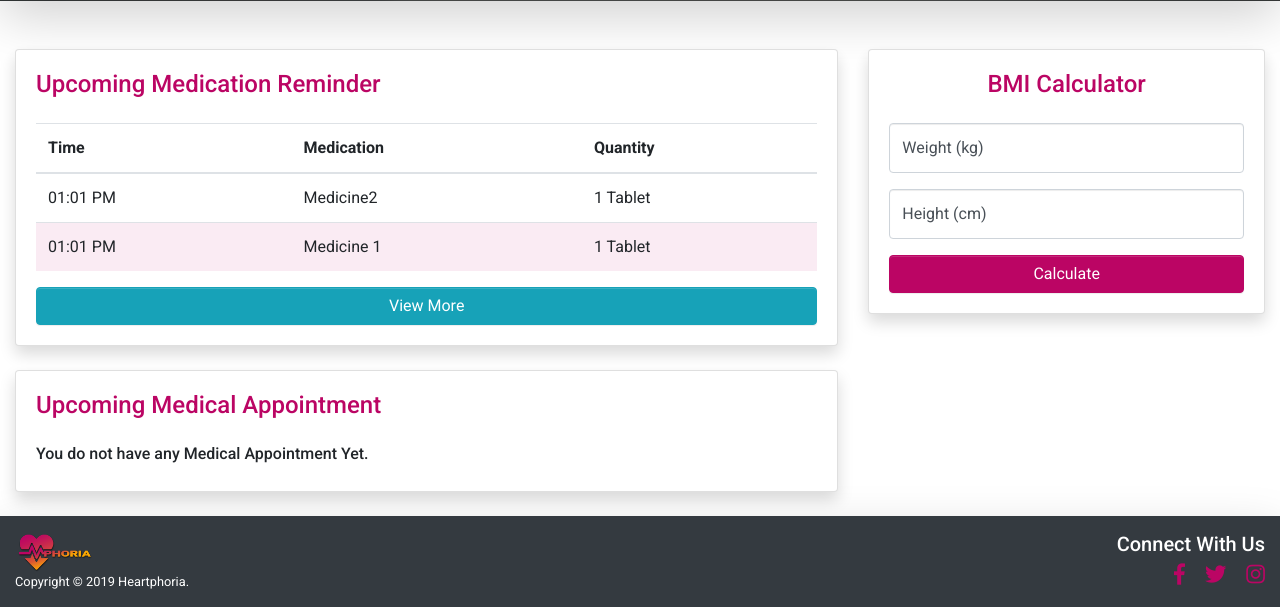
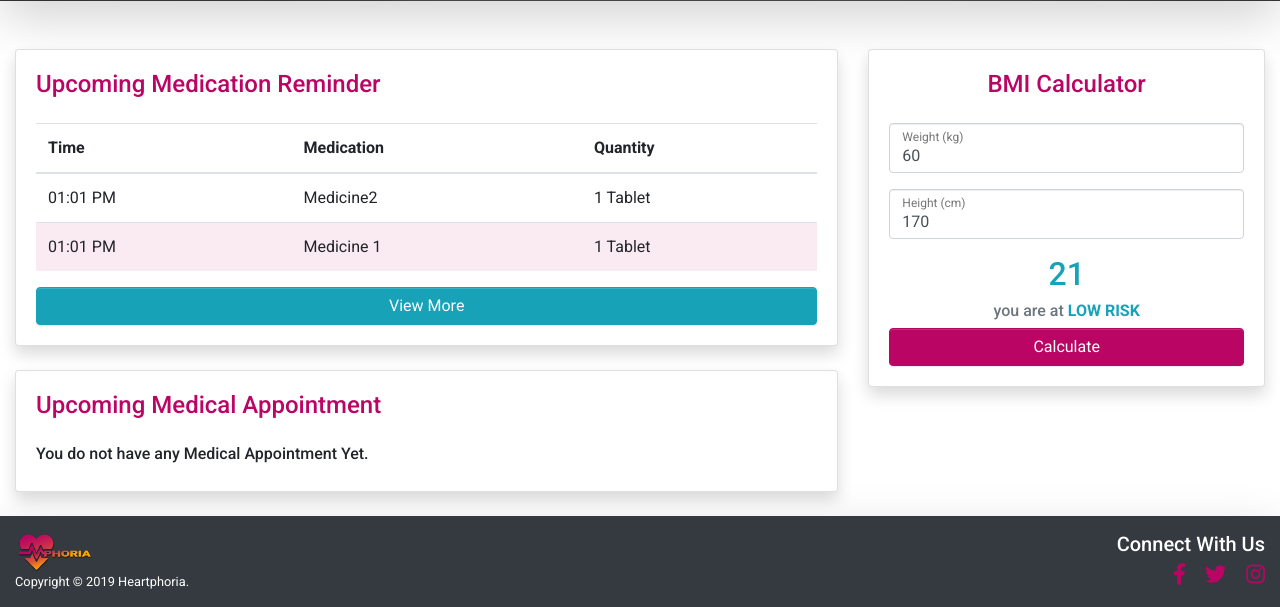
Before and after one commit to JDesignEra/heartphoria, a Flask app: page / in a window 1280 px wide. Shown: the part 455-1062 px from the top of the page. Run offline with Flask 2, Linux system fonts and the light colour scheme; a user stored in the database is signed in; data comes from the database, SQL or seed files in the repository; some libraries are stand-ins or nearby versions.

Commit message:
4.0.8-dev * [ general.py ] with BMI calculator. * [ user.py ] [ bmi.index ] default value to None. * [ index.html ] in ( templates/user/ ) [ bmi.index ] check. * [ index.html ] with BMI calculator.

```diff
--- a/heartphoria/blueprints/general.py
+++ b/heartphoria/blueprints/general.py
@@ -1,13 +1,31 @@
-from flask import Blueprint, g, render_template
+from flask import Blueprint, g, render_template, request
 
 from heartphoria.db import get_db
 
 blueprint = Blueprint('general', __name__)
 
-@blueprint.route('/')
+@blueprint.route('/', methods=['GET', 'POST'])
 def index():
     reminders = None
     appointments = None
+    bmi = {}
+
+    if request.method == 'POST' or g.user and g.user['weight'] and g.user['height']:
+        bmi = {
+            'weight': int(request.form.get('weight') if request.form.get('weight') else g.user['weight']),
+            'height': int(request.form.get('height') if request.form.get('height') else g.user['height']),
+        }
+
+        bmi['index'] = round(bmi['weight'] / (bmi['height'] / 100 * bmi['height'] / 100))
+
+        if bmi['index'] >= 27.5:
+            bmi['text'] = 'HIGH RISK'
+        elif bmi['index'] >= 23:
+            bmi['text'] = 'MODERATE RISK'
+        elif bmi['index'] >= 18.5:
+            bmi['text'] = 'LOW RISK'
+        else:
+            bmi['text'] = 'Risk Of Nutritional Deficiency'
 
     if g.user:
         db = get_db()
@@ -15,4 +33,4 @@ def index():
         reminders = db.execute('SELECT * FROM reminder WHERE user_id = ? ORDER BY time LIMIT 5', [g.user['id']]).fetchall()
         appointments = db.execute('SELECT * FROM appointment WHERE user_id = ? AND date_time > datetime("now") ORDER BY date_time DESC LIMIT 5', [g.user['id']]).fetchall()
 
-    return render_template('index.html', title='Home Page', reminders=reminders, appointments=appointments)
+    return render_template('index.html', title='Home Page', reminders=reminders, appointments=appointments, bmi=bmi)
--- a/heartphoria/blueprints/user.py
+++ b/heartphoria/blueprints/user.py
@@ -16,9 +16,8 @@ def index(user_id):
         return redirect(url_for('general.index'))
 
     bmi = {
-        'index': 0 if g.user['weight'] == 0 or g.user['height'] == 0 else round(g.user['weight'] / (g.user['height'] / 100 * g.user['height'] / 100))
+        'index': None if g.user['weight'] == 0 or g.user['height'] == 0 else round(g.user['weight'] / (g.user['height'] / 100 * g.user['height'] / 100))
     }
-    # bmi = [0 if g.user['weight'] == 0 or g.user['height'] == 0 else round(g.user['weight'] / (g.user['height'] / 100 * g.user['height'] / 100), 1)]
 
     if bmi['index'] >= 27.5:
         bmi['text'] = 'HIGH RISK'
--- a/heartphoria/templates/index.html
+++ b/heartphoria/templates/index.html
@@ -66,23 +66,21 @@
                     <div class="card-body">
                         <h4 class="pb-3 text-center text-primary">BMI Calculator</h4>
 
-                        <form id="bmi" novalidate>
+                        <form method="post" novalidate>
                             <div class="form-label-group">
-                                <input id="weight" class="form-control" type="number" placeholder="Weight (kg)" name="weight" required>
+                                <input id="weight" class="form-control" type="number" placeholder="Weight (kg)" name="weight" {{ 'value=' + bmi['weight']|string  if bmi['weight'] }} required>
                                 <label for="weight">Weight (kg)</label>
-                                <div class="feedback invalid-feedback fadeIn"></div>
                             </div>
 
                              <div class="form-label-group">
-                                <input id="height" class="form-control" type="number" placeholder="Height (m)" name="height" required>
+                                <input id="height" class="form-control" type="number" placeholder="Height (m)" name="height" {{ 'value=' + bmi['height']|string  if bmi['height'] }} required>
                                 <label for="height">Height (cm)</label>
-                                <div class="feedback invalid-feedback fadeIn"></div>
                             </div>
 
-                            {% if bmi and bmi_text %}
+                            {% if bmi['index'] and bmi['text'] %}
                                 <div class="fadeIn">
-                                    <h2 class="text-info text-center">{{ bmi }}</h2>
-                                    <h6 class="text-center text-muted">you are at <span class="text-info text-uppercase font-weight-bold">{{ bmi_text }}</span></h6>
+                                    <h2 class="text-info text-center">{{ bmi['index'] }}</h2>
+                                    <h6 class="text-center text-muted">you are at <span class="text-info text-uppercase font-weight-bold">{{ bmi['text'] }}</span></h6>
                                 </div>
                             {% endif %}
 
--- a/heartphoria/templates/user/index.html
+++ b/heartphoria/templates/user/index.html
@@ -46,7 +46,7 @@
                     </div>
                 </div>
 
-                {% if bmi['index'] > 0 %}
+                {% if bmi['index'] and bmi['text'] %}
                     <div class="card shadow-lg mt-5">
                         <div class="card-body text-center">
                             <h4 class="pb-3 text-primary">BMI</h4>
```
